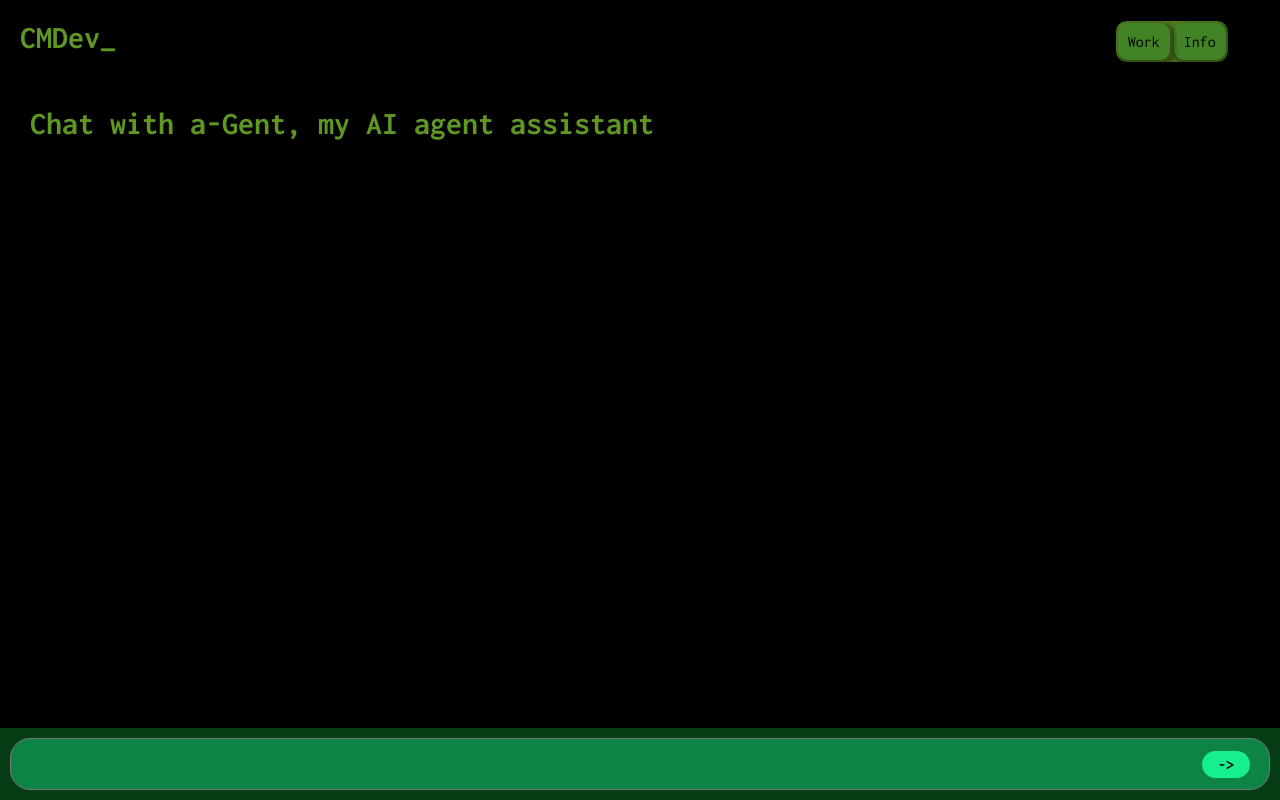
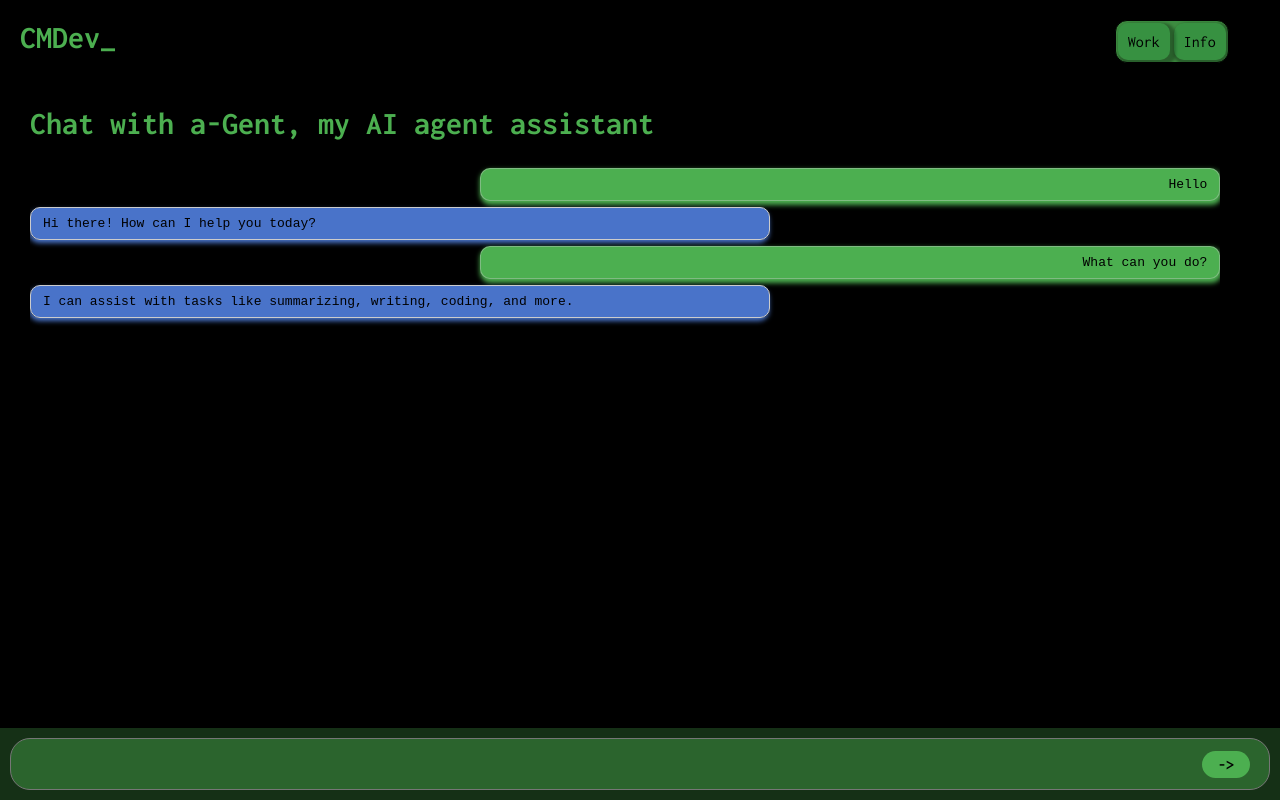
Before and after one commit to chrism47/new-dev-site, a Flask app: page /a-gent/chat in a window 1280 px wide. Run offline with Flask 3, Linux system fonts and the light colour scheme; some libraries are stand-ins or nearby versions.

Commit message:
added a-gent ai agent to site

```diff
--- a/static/css/style.css
+++ b/static/css/style.css
@@ -2,7 +2,7 @@
 the single file with them */
 /* -----------------------CSS VARIABLES---- */
 :root {
-  --primary-green: #609724; /* lime green */
+  --primary-green: #4CAF50; /* consistent green */
 }
 
 /* ------------------------ */
@@ -285,18 +267,15 @@ img.work-preview-img {
     border-radius: 10px;
     max-width: 60%;
     word-wrap: break-word;
-  display: inline-block;
 }
-
 .user-msg {
-  background-color: #17df49af;
-  box-shadow: 1px 3px 5px 1px #0dd879a8;
+    background-color: #4CAF50;
+    box-shadow: 1px 3px 5px 1px #4CAF50;
     align-self: flex-end;
     text-align: right;
     margin-left: auto;
     border: 1px solid #cccccc67;
 }
-
 .bot-msg {
     background-color: #5d93ffc9;
     box-shadow: -1px 3px 5px 0px #5d93ffc9;
@@ -313,20 +291,18 @@ img.work-preview-img {
     left: 0;
     width: 100%;
     z-index: 100;
-  background: #17df4946;
+    background: #4CAF5046;
     padding: 10px;
     box-sizing: border-box;
     display: flex;
     flex-direction: column;
 }
-
 /* Inner Input Row */
 #a-gent-input {
     display: flex;
     position: relative;
     width: 100%;
 }
-
 /* Textarea Styling */
 textarea#msg {
     resize: none;
@@ -335,7 +311,7 @@ textarea#msg {
     padding: 14px 60px 14px 14px;
     border-radius: 20px;
     font-size: 1rem;
-  background-color: #17ee8d67;
+    background-color: #4CAF5067;
     outline: none;
     color: black;
     width: 100%;
@@ -344,13 +320,12 @@ textarea#msg {
     max-height: 200px;
     font-family: inherit;
 }
-
 /* Send Button */
 .a-gent-send {
     position: absolute;
     bottom: 12px;
     right: 20px;
-  background: #17ee8d;
+    background: #4CAF50;
     color: black;
     padding: 5px 16px;
     border-radius: 20px;
--- a/static/js/ai-agents/aGentAPI.js
+++ b/static/js/ai-agents/aGentAPI.js
@@ -40,14 +40,14 @@ function renderMessage(sender, text) {
 document.addEventListener("DOMContentLoaded", () => {
   document.querySelector(".a-gent-send").addEventListener("click", sendMessage);
 
-//   // 📝 Optional placeholder messages — feel free to comment these out
-//   const defaultConv = [
-//     { sender: "user", text: "Hello" },
-//     { sender: "bot", text: "Hi there! How can I help you today?" },
-//     { sender: "user", text: "What can you do?" },
-//     { sender: "bot", text: "I can assist with tasks like summarizing, writing, coding, and more." },
-//   ];
-//   defaultConv.forEach(msg => renderMessage(msg.sender, msg.text));
+  // 📝 Optional placeholder messages — feel free to comment these out
+  const defaultConv = [
+    { sender: "user", text: "Hello" },
+    { sender: "bot", text: "Hi there! How can I help you today?" },
+    { sender: "user", text: "What can you do?" },
+    { sender: "bot", text: "I can assist with tasks like summarizing, writing, coding, and more." },
+  ];
+  defaultConv.forEach(msg => renderMessage(msg.sender, msg.text));
 });
 
 const msgInput = document.getElementById("msg");
```
Also changed, not shown: other parts of static/css/style.css (+13 -39 lines). Lines whose indentation alone changed are shown as unchanged.
